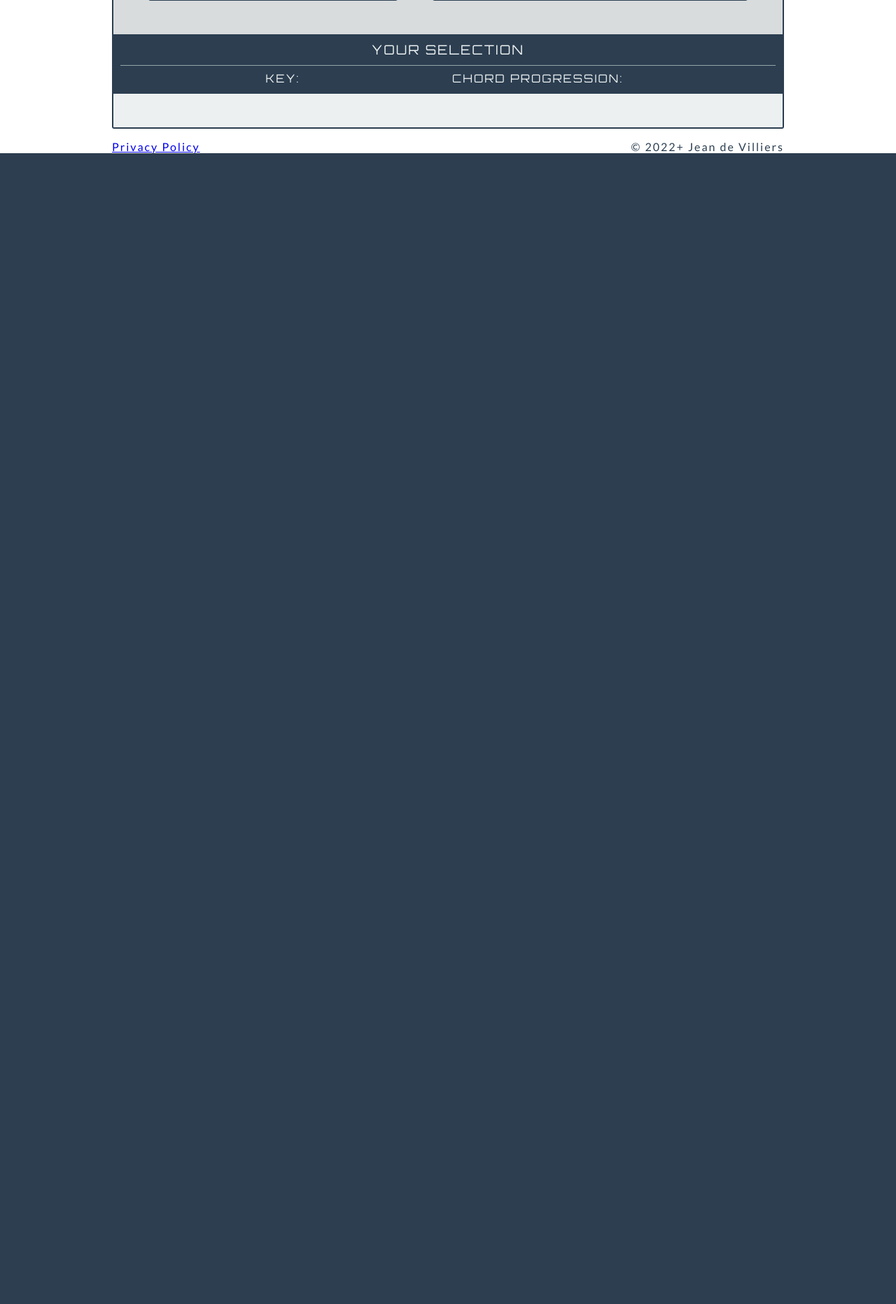
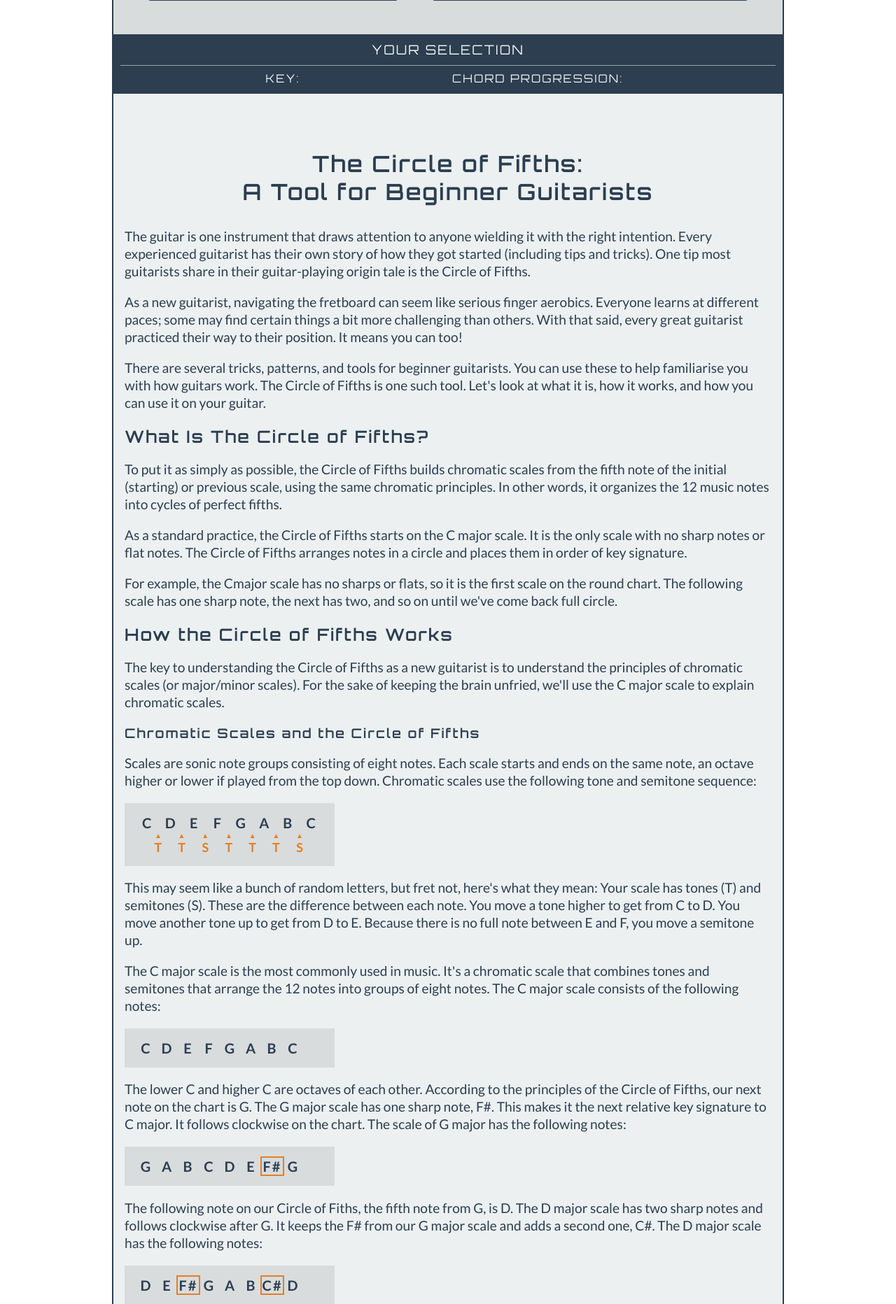
Before and after one commit to PhantomPWR/popular-guitar-chord-progressions, a PHP site: page / in a window 1280 px wide. Shown: the part 591-2455 px from the top of the page at 70% size. Before the commit the page ends 810 px from the top, so only its background shows below. Run offline with PHP 8.4, Linux system fonts and the light colour scheme; some libraries are stand-ins or nearby versions.

Commit message:
Add & style article

```diff
--- a/assets/css/styles.css
+++ b/assets/css/styles.css
@@ -15,6 +15,7 @@ DECORATION
 SITE STRUCTURE
     - Control Area
     - Display Area
+    - Circle of Fifths Article
     - Footer
     - Privacy Policy
 
@@ -574,6 +575,75 @@ figure {
     width: 40%;
 }
 
+/* Circle of Fifths Article */
+.article {
+    background-color: #ecf0f1;
+    padding: 0 1em;
+}
+
+.article h1 {
+    font-size: 2em;
+    text-align: center;
+}
+
+.article h1 span {
+    display: block;
+}
+
+.article p {
+    font-size: 1.2em;
+    letter-spacing: normal;
+    line-height: 1.3
+}
+
+.scale-tones {
+    max-width: 300px;
+    background-color: #D9DCDD;
+    padding: 1em;
+    text-align: center;
+}
+
+.scale-tones span {
+    width: 30px;
+    font-weight: bold;
+    font-size: 2rem;
+}
+
+.scale-tones.first > div {
+    margin: 0 auto;
+    justify-content: space-around;
+}
+
+.scale-tones.first > div span {
+    width: 30px;
+}
+
+.scale-tones.first > div:first-of-type span {
+    text-align: center;
+}
+
+.scale-tones.first > div:nth-of-type(2) {
+    font-weight: normal;
+    width: 236px;
+}
+
+.scale-tones.first > div:nth-of-type(2) span {
+    display: flex;
+    flex-direction: column;
+    justify-content: center;
+    text-align: center;
+    font-size: 1.8rem;
+    color: #e67e22;
+}
+
+.scale-tones div:nth-of-type(2) span::before {
+    content: "\25b2";
+    font-size: 1rem;
+}
+
+.scale-tones .highlight {
+    outline: 2px solid #e67e22;
+}
 
 /* Footer */
 footer {
@@ -581,6 +651,11 @@ footer {
     margin: 0 auto;
     display: flex;
     justify-content: space-between;
+    padding: 0 1em 1em;
+}
+
+footer a {
+    color: #e67e22;
 }
 
 
@@ -588,6 +663,10 @@ footer {
 .privacy-policy main {
     padding: 1em 2em;
     line-height: 1.6;
+}
+
+.privacy-policy a {
+    color: #e67e22;
 }
 
 
--- a/index.html
+++ b/index.html
@@ -5,7 +5,7 @@
     <meta http-equiv="X-UA-Compatible" content="IE=edge">
     <meta name="viewport" content="width=device-width, initial-scale=1.0">
     <meta name="description" content="Guitar chord diagrams for 9 popular chord progressions">
-    <meta name="keywords" content="guitar chords, chord progressions, circle of fifths, music theory">
+    <meta name="keywords" content="guitar chords, chord progressions, Circle of Fifths, music theory">
 
     <!-- Site Icons -->
     <link rel="icon" type="image/png" sizes="32x32" href="assets/images/site-icon-32x32.webp">
@@ -269,10 +269,132 @@
         </section>
         <!-- Display Area - End -->
 
+        <!-- Article Area -->
+        <section class="flex-container">
+            <article class="article">
+                <h1>
+                    <span>The Circle of Fifths:</span>
+                    <span>A Tool for Beginner Guitarists</span>
+                </h1>
+                <p>The guitar is one instrument that draws attention to anyone wielding it with the right intention. Every experienced guitarist has their own story of how they got started (including tips and tricks). One tip most guitarists share in their guitar-playing origin tale is the Circle of Fifths.</p>
+                <p>As a new guitarist, navigating the fretboard can seem like serious finger aerobics. Everyone learns at different paces; some may find certain things a bit more challenging than others. With that said, every great guitarist practiced their way to their position. It means you can too!</p>
+                <p>There are several tricks, patterns, and tools for beginner guitarists. You can use these to help familiarise you with how guitars work. The Circle of Fifths is one such tool. Let's look at what it is, how it works, and how you can use it on your guitar.</p>
+
+                <h2>What Is The Circle of Fifths?</h2>
+                <p>To put it as simply as possible, the Circle of Fifths builds chromatic scales from the fifth note of the initial (starting) or previous scale, using the same chromatic principles. In other words, it organizes the 12 music notes into cycles of perfect fifths.</p>
+                <p>As a standard practice, the Circle of Fifths starts on the C major scale. It is the only scale with no sharp notes or flat notes. The Circle of Fifths arranges notes in a circle and places them in order of key signature.</p>
+                <p>For example, the Cmajor scale has no sharps or flats, so it is the first scale on the round chart. The following scale has one sharp note, the next has two, and so on until we've come back full circle.</p>
+
+                <h2>How the Circle of Fifths Works</h2>
+                <p>The key to understanding the Circle of Fifths as a new guitarist is to understand the principles of chromatic scales (or major/minor scales). For the sake of keeping the brain unfried, we'll use the C major scale to explain chromatic scales.</p>
+
+                <h3>Chromatic Scales and the Circle of Fifths</h3>
+                <p>Scales are sonic note groups consisting of eight notes. Each scale starts and ends on the same note, an octave higher or lower if played from the top down. Chromatic scales use the following tone and semitone sequence:</p>
+
+                <div class="scale-tones first">
+                    <div class="flex-container">
+                        <span>C</span>
+                        <span>D</span>
+                        <span>E</span>
+                        <span>F</span>
+                        <span>G</span>
+                        <span>A</span>
+                        <span>B</span>
+                        <span>C</span>
+                    </div>
+                    <div class="flex-container">
+                        <span>T</span>
+                        <span>T</span>
+                        <span>S</span>
+                        <span>T</span>
+                        <span>T</span>
+                        <span>T</span>
+                        <span>S</span>
+                    </div>
+                </div>
+
+                <p>This may seem like a bunch of random letters, but fret not, here's what they mean: Your scale has tones (T) and semitones (S). These are the difference between each note. You move a tone higher to get from C to D. You move another tone up to get from D to E. Because there is no full note between E and F, you move a semitone up.</p>
+                <p>The C major scale is the most commonly used in music. It's a chromatic scale that combines tones and semitones that arrange the 12 notes into groups of eight notes. The C major scale consists of the following notes:</p>
+                <div class="scale-tones">
+                    <div class="flex-container">
+                        <span>C</span>
+                        <span>D</span>
+                        <span>E</span>
+                        <span>F</span>
+                        <span>G</span>
+                        <span>A</span>
+                        <span>B</span>
+                        <span>C</span>
+                    </div>
+                </div>
+
+                <p>The lower C and higher C are octaves of each other. According to the principles of the Circle of Fifths, our next note on the chart is G. The G major scale has one sharp note, F#. This makes it the next relative key signature to C major. It follows clockwise on the chart. The scale of G major has the following notes:</p>
+                <div class="scale-tones">
+                    <div class="flex-container">
+                        <span>G</span>
+                        <span>A</span>
+                        <span>B</span>
+                        <span>C</span>
+                        <span>D</span>
+                        <span>E</span>
+                        <span class="highlight">F#</span>
+                        <span>G</span>
+                    </div>
+                </div>
+
+                <p>The following note on our Circle of Fiths, the fifth note from G, is D. The D major scale has two sharp notes and follows clockwise after G. It keeps the F# from our G major scale and adds a second one, C#. The D major scale has the following notes:</p>
+                <div class="scale-tones">
+                    <div class="flex-container">
+                        <span>D</span>
+                        <span>E</span>
+                        <span class="highlight">F#</span>
+                        <span>G</span>
+                        <span>A</span>
+                        <span>B</span>
+                        <span class="highlight">C#</span>
+                        <span>D</span>
+                    </div>
+                </div>
+
+                <p>The fifth note in the D major scale is A. A major has three sharp notes, including the previous two, F# and C#. It has G# as its third sharp note. The A major scale follows clockwise on our Circle of Fifths chart and has the following notes:</p>
+                <div class="scale-tones">
+                    <div class="flex-container">
+                        <span>A</span>
+                        <span>B</span>
+                        <span class="highlight">C#</span>
+                        <span>D</span>
+                        <span>E</span>
+                        <span class="highlight">F#</span>
+                        <span class="highlight">G#</span>
+                        <span>A</span>
+                    </div>
+                </div>
+
+                <p>The next note in the Circle of Fifths is E. It's the fifth note in the A major scale and follows clockwise after it.</p>
+                <p>This sequence gets followed until you reach your starting point again, C major. The Circle of Fifths is a great tool because it works for minor keys too. The difference is that it starts with the A minor scale. The A minor scale, like the C major scale, has no sharp or flat notes. The next note for our minor scales would be E minor. E is the fifth note from the A minor scale.</p>
+
+                <h2>How To Use the Circle of Fifths on Guitar</h2>
+                <p>The Circle of Fifths is a map of how the different notes on your guitar relate to each other. It's a great tool to help you learn your fretboard and how to find keys. Standard guitar tuning includes the following strings and notes (from the bottom up):</p>
+                <p>
+                    <img src="/assets/images/string-names-numbers.webp" alt="Guitar String Names & Numbers">
+                </p>
+                <p>Each fret is a semitone up from your root note. You can apply the Circle of Fifths to find different notes, song keys, and chords on your guitar.</p>
+                <p>For example, if you practice playing to blues or have heard people talking about blues music, you may have heard the phrase, “1, 4, 5”. This is the shorthand for the song's chord progression. If the song starts in C major (1) the fourth and fifth chords in our C major scale would be F and G major.</p>
+                <p>Looking at the Circle of Fifths chart, the note to the left of the C major is F, and the key to the right of the C major is G. We can use the Circle of Fifths to find the 1, 4, and 5 chords of any natural major or minor key.</p>
+                <p>It is also great for transposing. If you have to change the key of a song, the Circle of Fifths is a fantastic way of finding the relative chords of the music in your new key.</p>
+                <p>Beginner guitarists can use the Circle of Fifths to find relative minors. Relative minor chords share the same scales as their related major chords. The relative minor for C major is A minor, written underneath. It goes for all the major and minor notes on the chart.</p>
+                <p>The Circle of Fifths is essential if you want to compose your own music. It shows you which chords work well together, which chords are related, which chord progressions work best together, and how to arrange the progressions.</p>
+                <p>The Circle of Fifths is an essential tool for beginner guitarists and musicians. It's a quick way to navigate your major and minor chords and learn notes and how they relate to each other.</p>
+                <p>Mastering your instrument requires commitment and practice. Your journey to being an incredible guitarist can be a little easier with the right tools. This guide aims to simplify the concept of the Circle of Fifths for you to get one step closer to your guitar-shredding dream.</p>
+
+            </article>
+        </section>
+        <!-- Article Area -->
+
     </main>
 
     <footer>
-        <a href="/privacy-policy.html">Privacy Policy</a>
+        <a href="/privacy-policy.html" target="_blank">Privacy Policy</a>
         <span>© 2022+ Jean de Villiers</span>
     </footer>
 
```
Also changed, not shown: assets/images/string-names-numbers.webp (added).
